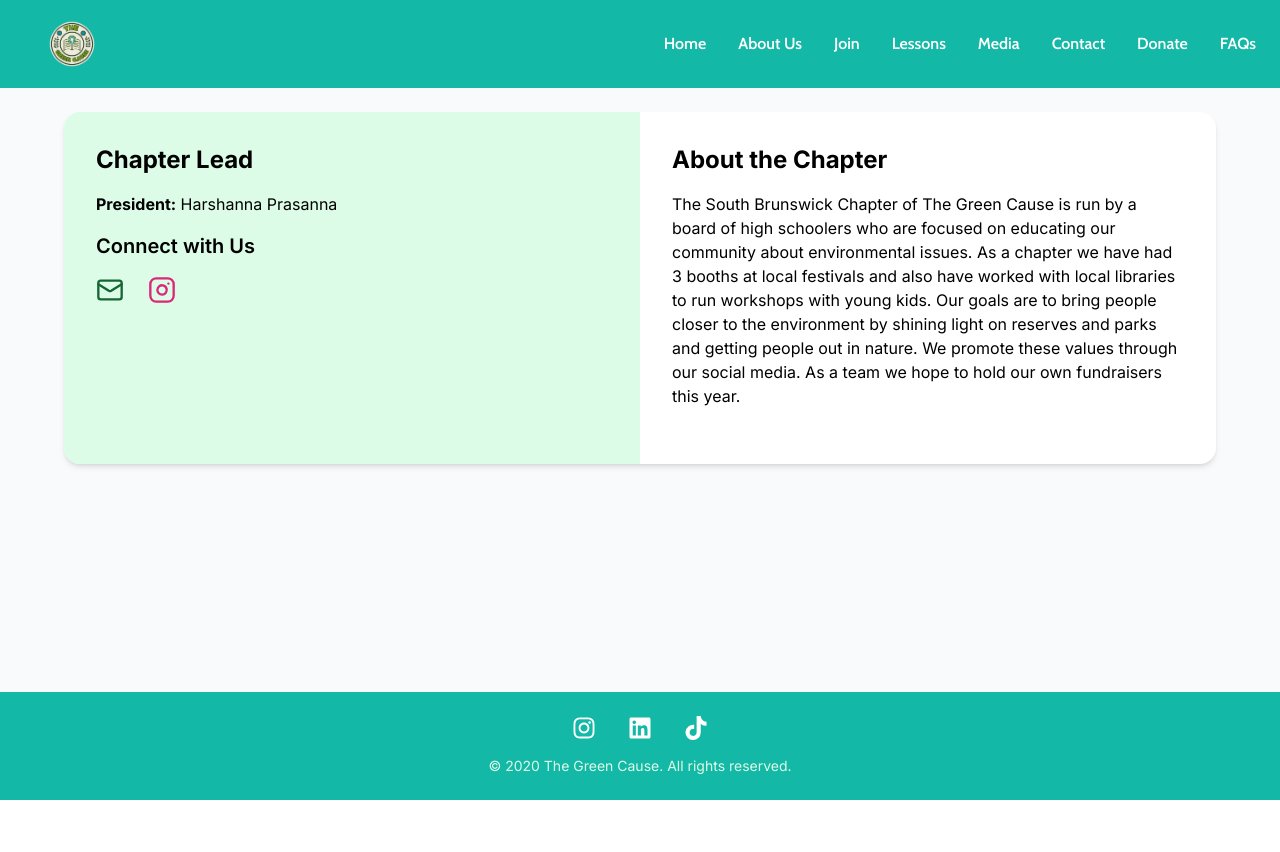
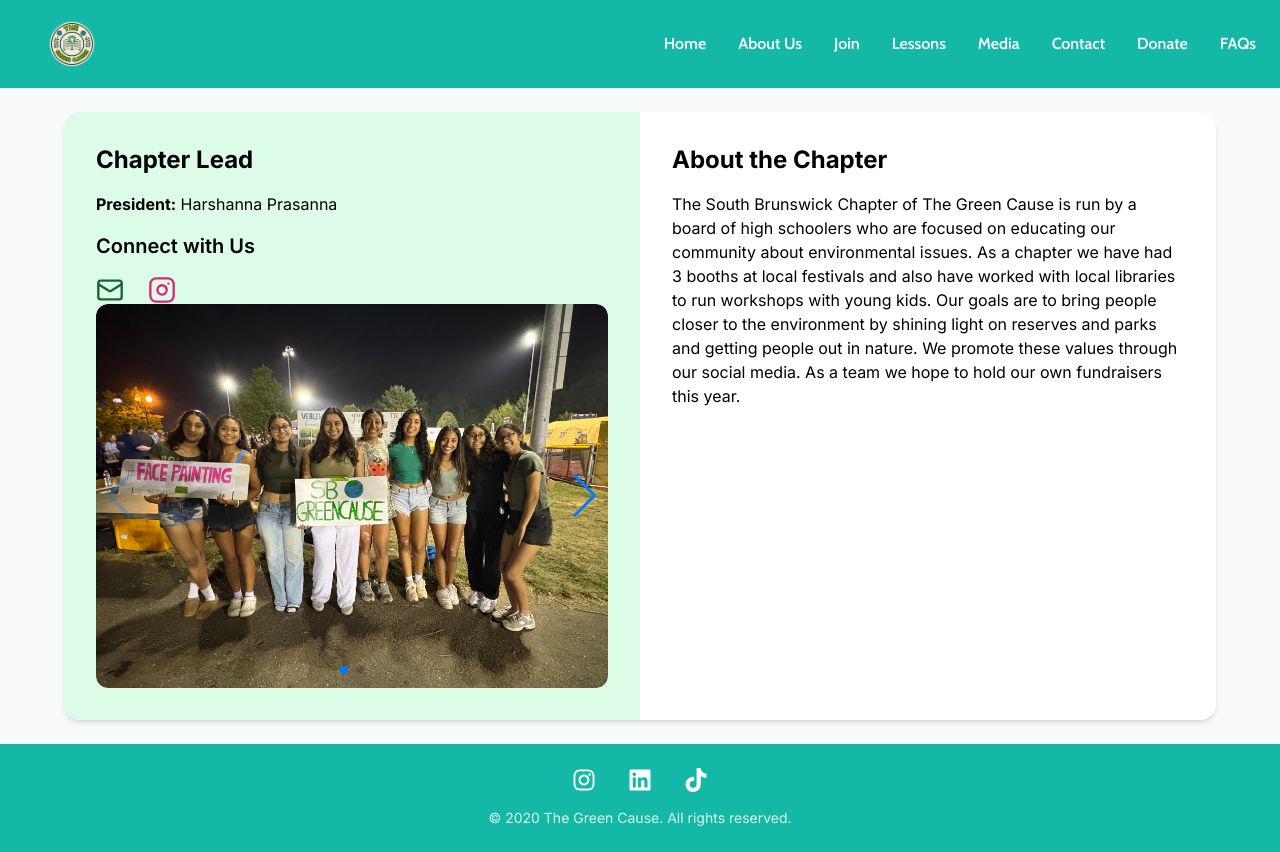
Before and after one commit to The-Green-Cause/The-Green-Cause-Website, a Next.js app in the folder frontend/: page /chapters/new-jersey in a window 1280 px wide. Before the commit the page ends 800 px from the top, so only its background shows below. Built offline with nearby package versions, Linux system fonts and the light colour scheme; a web font is replaced by a local one.

Commit message:
NJ Chapter Image Slideshow

```diff
--- a/frontend/pages/chapters/index.js
+++ b/frontend/pages/chapters/index.js
@@ -4,39 +4,37 @@ import Footer from "../../components/footer";
 import { useState, useEffect } from "react";
 
 export default function Chapters() {
-  // State to hold a random image for Nigeria chapter
-  const [randomImage, setRandomImage] = useState("");
+  const [nigeriaImage, setNigeriaImage] = useState("");
+  const [njImage, setNjImage] = useState("");
 
   useEffect(() => {
-    const randomNum = Math.floor(Math.random() * 7) + 1; // Random number between 1 and 7
-    setRandomImage(`/nigeriaslideshow/img${randomNum}.jpg`);
+    const randomNigeria = Math.floor(Math.random() * 7) + 1;
+    const randomNJ = Math.floor(Math.random() * 2) + 1;
+    setNigeriaImage(`/nigeriaslideshow/img${randomNigeria}.jpg`);
+    setNjImage(`/njslideshow/img${randomNJ}.jpg`);
   }, []);
 
-  // Chapters data
   const chapters = {
     nigeria: {
       name: "Nigeria",
       location: "Oyo, Nigeria",
       description:
         "Empowering students to lead sustainability efforts across Africa.",
-      image: randomImage || "/nigeriaslideshow/img1.jpg", // fallback image
+      image: nigeriaImage || "/nigeriaslideshow/img1.jpg",
     },
     "new-jersey": {
       name: "New Jersey",
       location: "South Brunswick, NJ",
       description:
         "Driving environmental change in the heart of the garden state.",
-      image: "/images/chapters/new-york.jpg",
+      image: njImage || "/njslideshow/img1.jpg",
     },
-    // Add more chapters here as needed
   };
 
   return (
     <div>
       <Navbar />
-
       <main className="min-h-screen bg-gray-50 py-12 px-6">
-        {/* Intro Section */}
         <section className="max-w-6xl mx-auto mb-12">
           <h1 className="text-5xl font-fredoka text-green-800 text-center mb-6">Chapters</h1>
           <p className="text-gray-700 leading-relaxed">
@@ -44,22 +42,15 @@ export default function Chapters() {
           </p>
         </section>
 
-        {/* Why Create a Chapter Section */}
         <section className="max-w-6xl mx-auto mb-12">
-          <h2 className="text-4xl font-fredoka mb-6">
-            Why should I create a chapter?
-          </h2>
+          <h2 className="text-4xl font-fredoka mb-6">Why should I create a chapter?</h2>
           <p className="text-gray-700 leading-relaxed">
             Starting a chapter for The Green Cause serves as an opportunity to work with your community to address climate change. This allows you to connect with city and/or school officials, create events & projects, and bring together a coalition of like-minded students. You will be able to learn & apply many important leadership development skills that will help you with your future endeavors. You will be able to have autonomy to make decisions for your own chapter and create a vision for The Green Cause with all the resources and support provided by us. All of this while learning more about the environmental field and earning community service hours for your hard work!
           </p>
         </section>
 
-        {/* Chapters Grid Section */}
         <section>
-          <h2 className="text-4xl font-fredoka text-center mb-10">
-            Our Chapters
-          </h2>
-
+          <h2 className="text-4xl font-fredoka text-center mb-10">Our Chapters</h2>
           <div className="grid grid-cols-1 sm:grid-cols-2 lg:grid-cols-3 gap-8 max-w-6xl mx-auto">
             {Object.entries(chapters).map(([slug, chapter]) => (
               <div
@@ -86,7 +77,6 @@ export default function Chapters() {
             ))}
           </div>
 
-          {/* Create Chapter CTA */}
           <div className="text-center mt-8">
             <p className="text-lg text-gray-700">
               Don’t see your city, school, etc represented?{" "}
@@ -101,7 +91,6 @@ export default function Chapters() {
           </div>
         </section>
       </main>
-
       <Footer />
     </div>
   );
--- a/frontend/pages/chapters/new-jersey.js
+++ b/frontend/pages/chapters/new-jersey.js
@@ -3,7 +3,18 @@ import Footer from "../../components/footer";
 import Head from "next/head";
 import { Mail, Instagram } from "lucide-react";
 
+import { Swiper, SwiperSlide } from "swiper/react";
+import { Navigation, Pagination } from "swiper/modules";
+import 'swiper/css';
+import 'swiper/css/navigation';
+import 'swiper/css/pagination';
+
 export default function NewJerseyChapter() {
+    const images = [
+    "img1.jpg",
+    "img2.jpg"
+  ];
+
   return (
     <>
       <Head>
@@ -35,6 +46,28 @@ export default function NewJerseyChapter() {
                   <Instagram size={28} className="text-pink-600 hover:text-pink-800" />
                 </a>
               </div>
+
+              {/* Carousel */}
+              <div className="mt-auto">
+                <Swiper
+                  modules={[Navigation, Pagination]}
+                  spaceBetween={16}
+                  slidesPerView={1}
+                  navigation
+                  pagination={{ clickable: true }}
+                  className="rounded-xl"
+                >
+                  {images.map((img, index) => (
+                    <SwiperSlide key={index}>
+                      <img
+                        src={`/njslideshow/${img}`}
+                        alt={`Chapter Event ${index + 1}`}
+                        className="w-full h-auto max-h-[300px] md:max-h-[400px] object-cover rounded-xl"
+                      />
+                    </SwiperSlide>
+                  ))}
+                </Swiper>
+              </div>
             </div>
 
             {/* Right: About & Achievements */}
```
Also changed, not shown: frontend/public/njslideshow/img1.JPG (added), frontend/public/njslideshow/img2.JPG (added).
